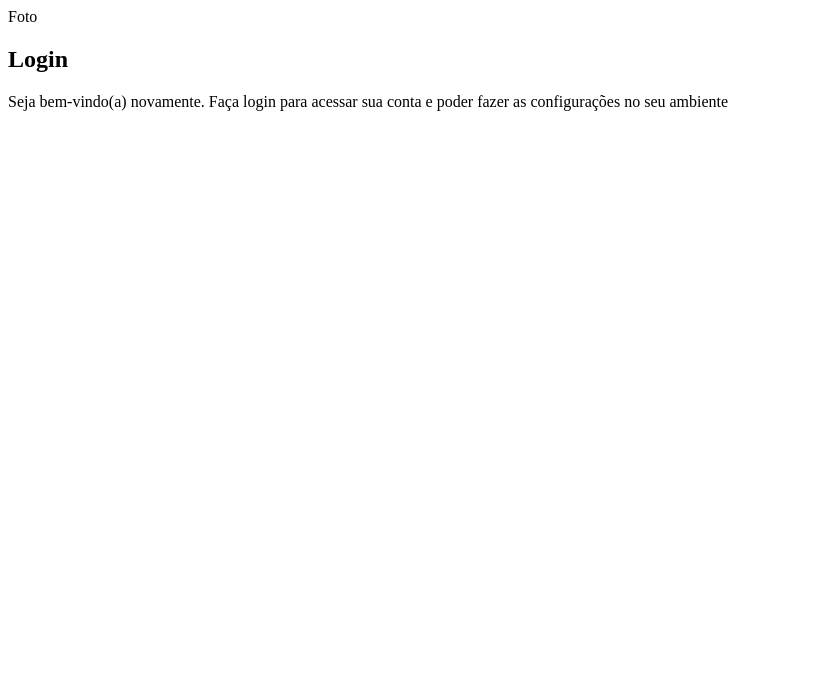
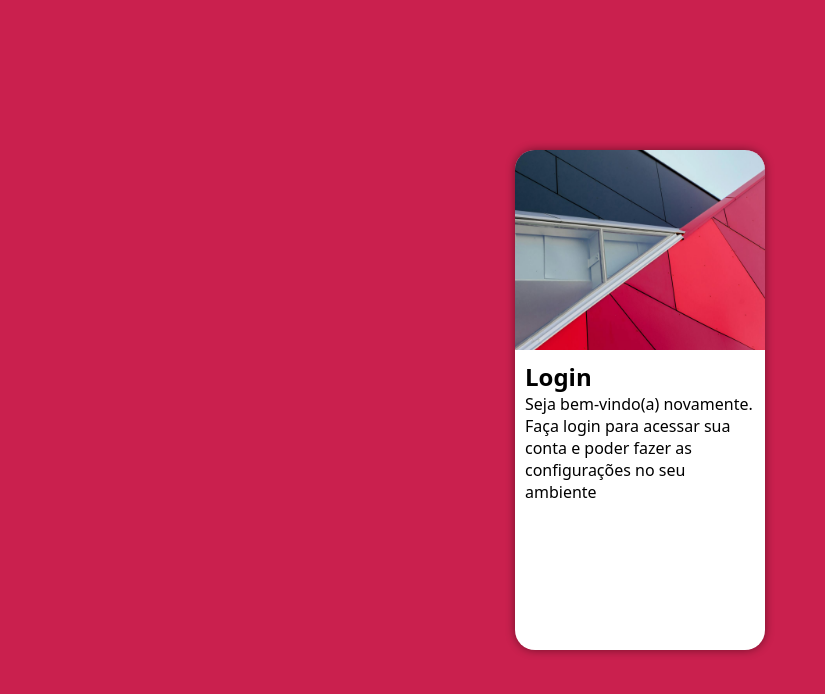
Before and after one commit to vini-jose/projeto-login, a plain HTML site: page index.html in a window 1280 px wide. Shown: the whole page, without its empty margins (0-825 px from the left). Drawn offline with Linux system fonts and the light colour scheme.

Commit message:
dando estilo para a página de login

```diff
--- a/estilos/style.css
+++ b/estilos/style.css
@@ -2,6 +2,52 @@
 
 /*
     Paleta de cores
-    Vermelho: #ef3b58, #c63e63
+    Vermelho: #ef3b58, #ca204e
     Azul: #354b5f
 */
+
+* {
+    font-family: system-ui, -apple-system, BlinkMacSystemFont, 'Segoe UI', Roboto, Oxygen, Ubuntu, Cantarell, 'Open Sans', 'Helvetica Neue', sans-serif;
+    margin: 0px;
+    padding: 0px;
+    box-sizing: border-box;
+}
+
+body, html {
+    background-color: #ca204e;
+    height: 100vh;
+    width: 100vw;
+}
+
+main {
+    position: relative;
+    height: 100vh;
+    width: 100vw;
+}
+
+section#login {
+    position: absolute;
+    top: 50%;
+    left: 50%;
+    transform: translate(-50%, -50%);
+    overflow: hidden;
+
+    background-color: white;
+    width: 250px;
+    height: 500px;
+    border-radius: 20px;
+    box-shadow: 0px 0px 10px rgba(0, 0, 0, 0.450);
+}
+
+section#login > div#imagem {
+    display: block;
+    background: #ca204e url(../imagens/pattern.jpg);
+    background-size: cover;
+    background-position: left bottom;
+    height: 200px;
+}
+
+section#login > div#formulario {
+    display: block;
+    padding: 10px;
+}
--- a/index.html
+++ b/index.html
@@ -10,7 +10,7 @@
     <main>
         <section id="login">
             <div id="imagem">
-                Foto
+               <!-- Aqui vai a imagem nas CSS-->
             </div>
             <div id="formulario">
                 <h1>Login</h1>
```
